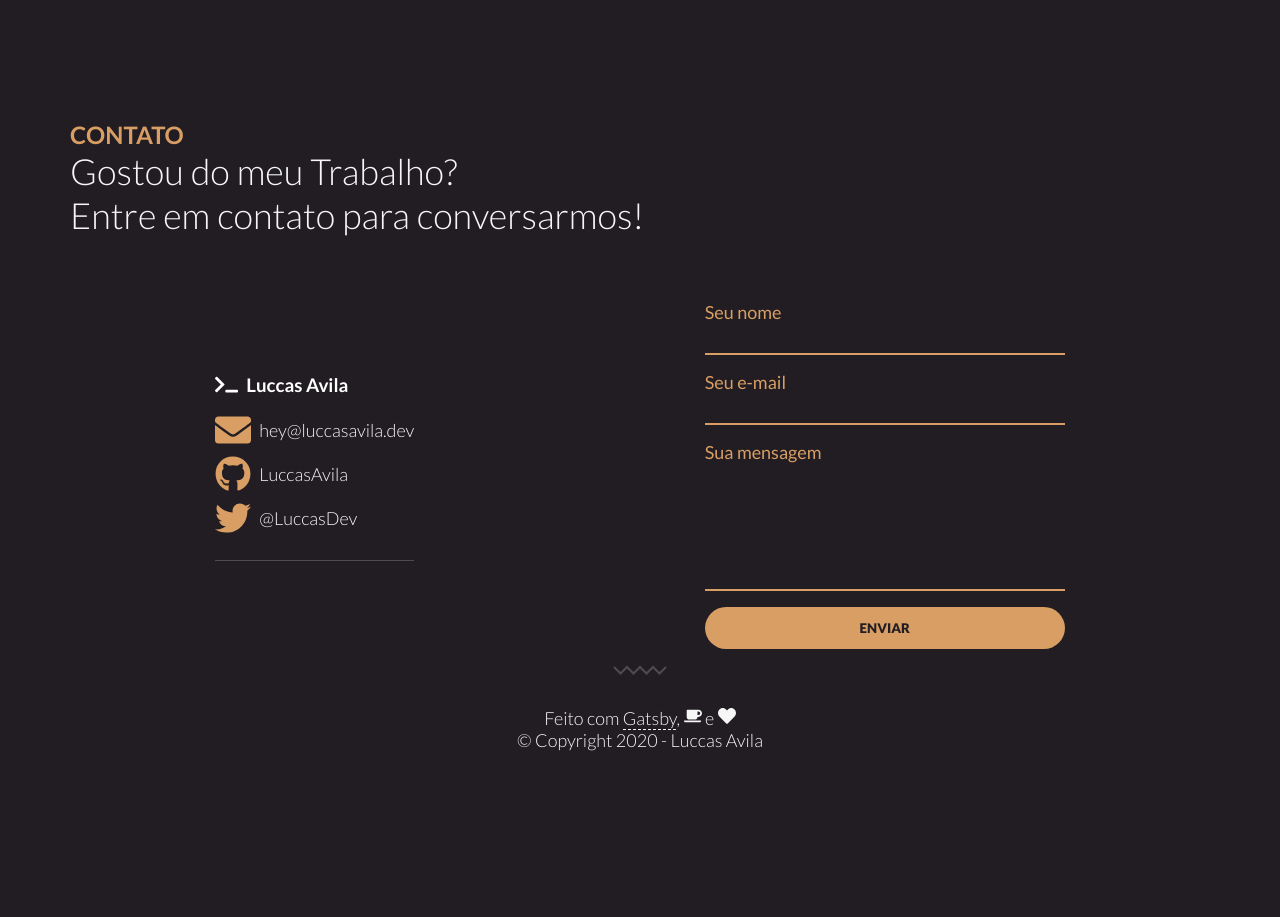
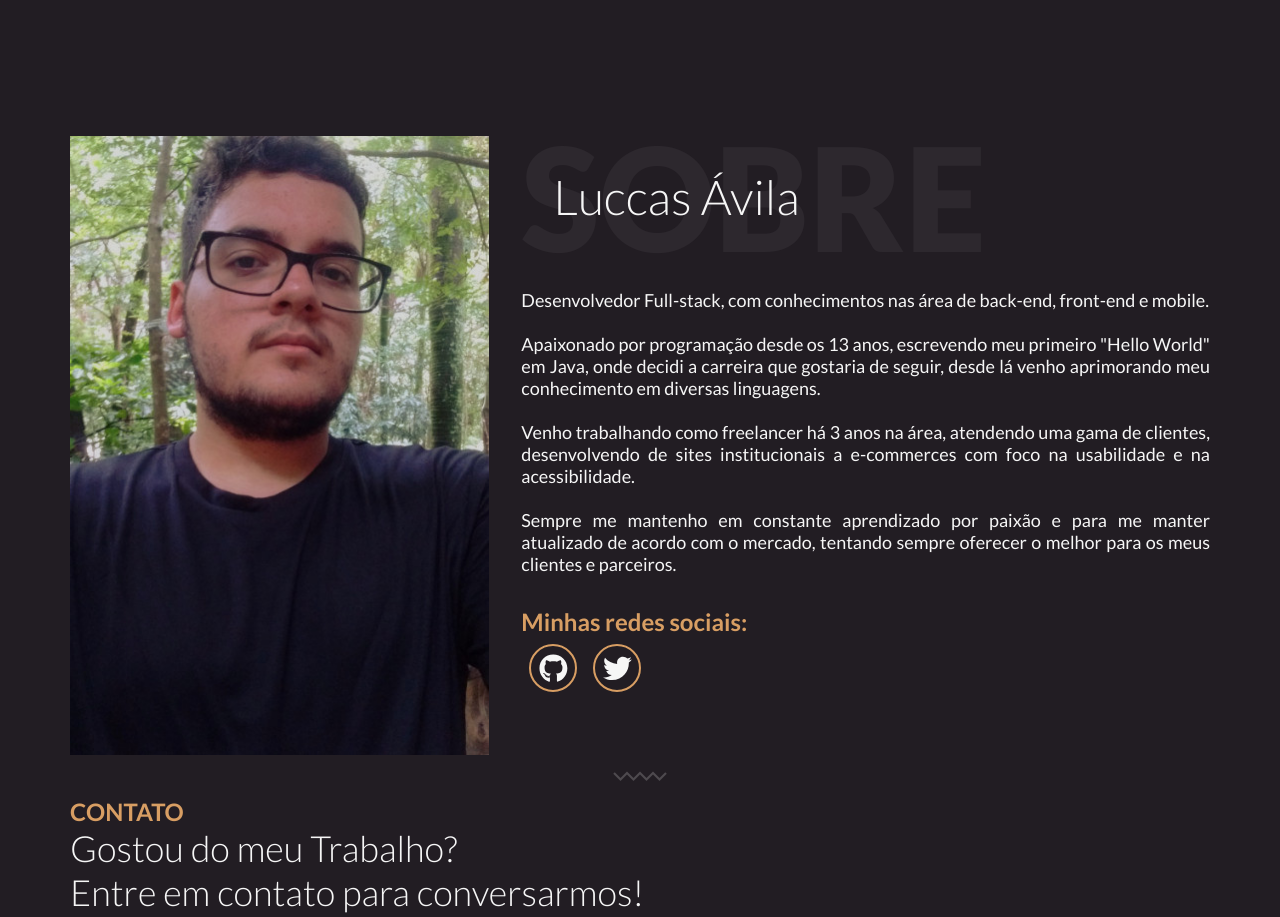
Before and after one commit to LuccasAvila/luccasavila.dev, a Gatsby site: page / in a window 1280 px wide. Shown: the part 680-1597 px from the top of the page. Before the commit the page ends 1431 px from the top, so only its background shows below. Built offline with nearby package versions, Linux system fonts and the light colour scheme; Gatsby itself is replaced by a stand-in of ours.

Commit message:
About created

```diff
--- /dev/null
+++ b/src/components/About/index.js
@@ -0,0 +1,75 @@
+import React from 'react'
+import * as S from './styles'
+import Title from '../Title'
+import { FaGithub, FaTwitter } from 'react-icons/fa'
+import { useStaticQuery, graphql } from 'gatsby'
+
+const About = () => {
+  const { aboutImg } = useStaticQuery(graphql`
+    {
+      aboutImg: file(relativePath: { eq: "me.jpg" }) {
+        childImageSharp {
+          fluid(maxWidth: 420, quality: 90) {
+            ...GatsbyImageSharpFluid
+          }
+        }
+      }
+    }
+  `)
+
+  return (
+    <S.Wrapper>
+      <S.MeImage fluid={aboutImg.childImageSharp.fluid} />
+      <S.Content>
+        <Title title="Sobre" subtitle="Luccas Ávila" />
+        <S.Text>
+          Desenvolvedor Full-stack, com conhecimentos nas área de back-end,
+          front-end e mobile.
+          <br />
+          <br />
+          Apaixonado por programação desde os 13 anos, escrevendo meu primeiro
+          "Hello World" em Java, onde decidi a carreira que gostaria de seguir,
+          desde lá venho aprimorando meu conhecimento em diversas linguagens.
+          <br />
+          <br />
+          Venho trabalhando como freelancer há 3 anos na área, atendendo uma
+          gama de clientes, desenvolvendo de sites institucionais a e-commerces
+          com foco na usabilidade e na acessibilidade.
+          <br />
+          <br />
+          Sempre me mantenho em constante aprendizado por paixão e para me
+          manter atualizado de acordo com o mercado, tentando sempre oferecer o
+          melhor para os meus clientes e parceiros.
+        </S.Text>
+        <S.SocialMedia>
+          <S.SocialText>Minhas redes sociais:</S.SocialText>
+          <ul>
+            <li>
+              <S.SocialLink
+                target="_blank"
+                rel="noopener"
+                href="https://github.com/LuccasAvila"
+                aria-label="Github"
+              >
+                <FaGithub />
+              </S.SocialLink>
+            </li>
+            <li>
+              <S.SocialLink
+                target="_blank"
+                rel="noopener"
+                href="https://twitter.com/LuccasDev"
+                aria-label="Twitter"
+              >
+                <FaTwitter />
+              </S.SocialLink>
+            </li>
+          </ul>
+        </S.SocialMedia>
+      </S.Content>
+      <hr />
+    </S.Wrapper>
+  )
+}
+
+export default About
--- /dev/null
+++ b/src/components/About/styles.js
@@ -0,0 +1,59 @@
+import styled from 'styled-components'
+import Img from 'gatsby-image'
+import colors from '../../styles/colors'
+
+export const Wrapper = styled.section`
+  margin-top: 16px;
+  display: flex;
+  flex-wrap: wrap;
+  justify-content: space-between;
+  color: ${colors.light};
+`
+
+export const MeImage = styled(Img)`
+  max-width: 420px;
+  width: 100%;
+  flex: 1 1 360px;
+  margin-right: 32px;
+`
+
+export const Content = styled.div`
+  flex: 2 1 570px;
+`
+
+export const Text = styled.p`
+  text-align: justify;
+  font-size: 1.125em;
+`
+
+export const SocialMedia = styled.div`
+  margin-top: 32px;
+  li {
+    display: inline-block;
+  }
+`
+
+export const SocialText = styled.p`
+  font-size: 1.5em;
+  font-weight: bold;
+  color: ${colors.secondary};
+`
+
+export const SocialLink = styled.a`
+  border: 2px solid ${colors.secondary};
+  color: ${colors.light};
+  border-radius: 50%;
+  font-size: 1.8em;
+  width: 48px;
+  height: 48px;
+  display: flex;
+  justify-content: center;
+  align-items: center;
+  margin: 8px;
+  transition: 0.4s;
+
+  &:hover {
+    color: ${colors.secondary};
+    border: 2px solid ${colors.light};
+  }
+`
--- a/src/pages/index.js
+++ b/src/pages/index.js
@@ -3,10 +3,12 @@ import React from 'react'
 import SEO from '../components/seo'
 import Layout from '../components/Layout'
 import Header from '../components/Header'
+import About from '../components/About'
 
 const IndexPage = () => (
   <Layout>
     <Header />
+    <About />
     <SEO />
   </Layout>
 )
```
Also changed, not shown: static/assets/images/me.jpg (added).
